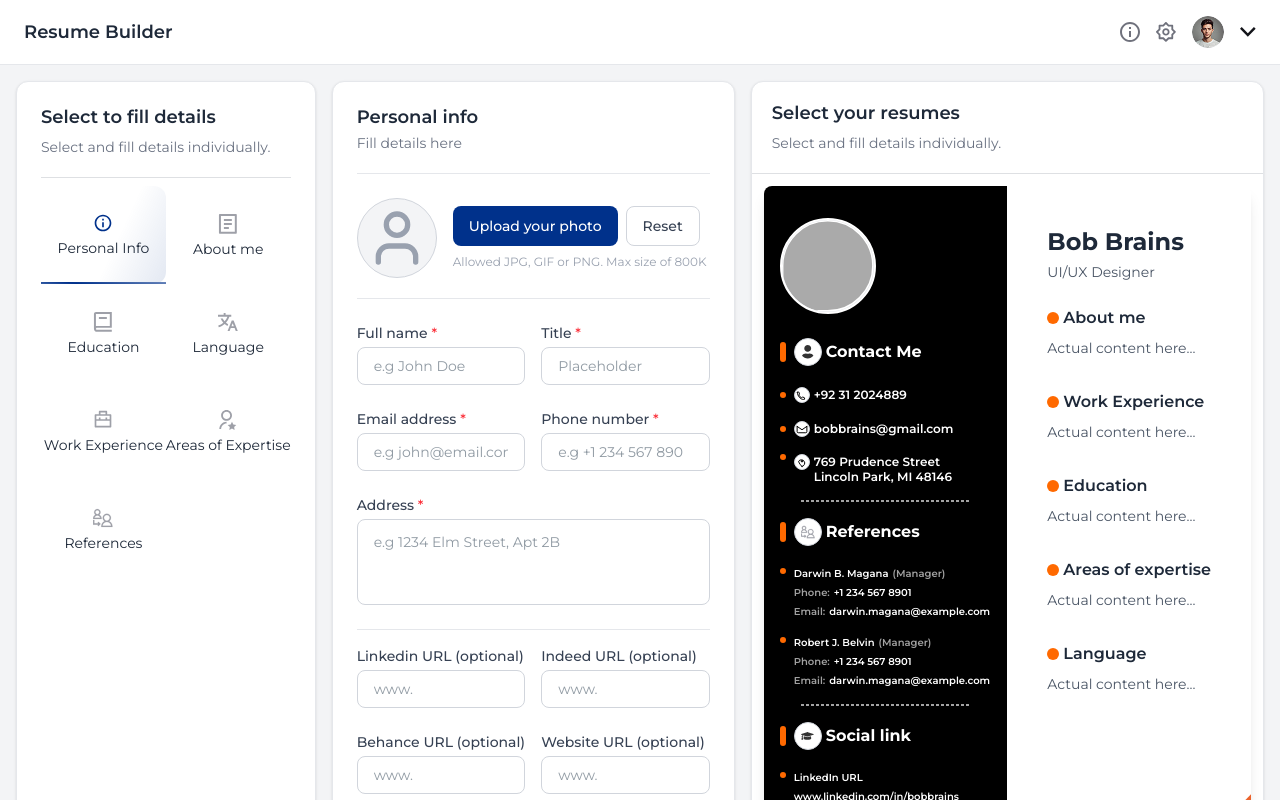
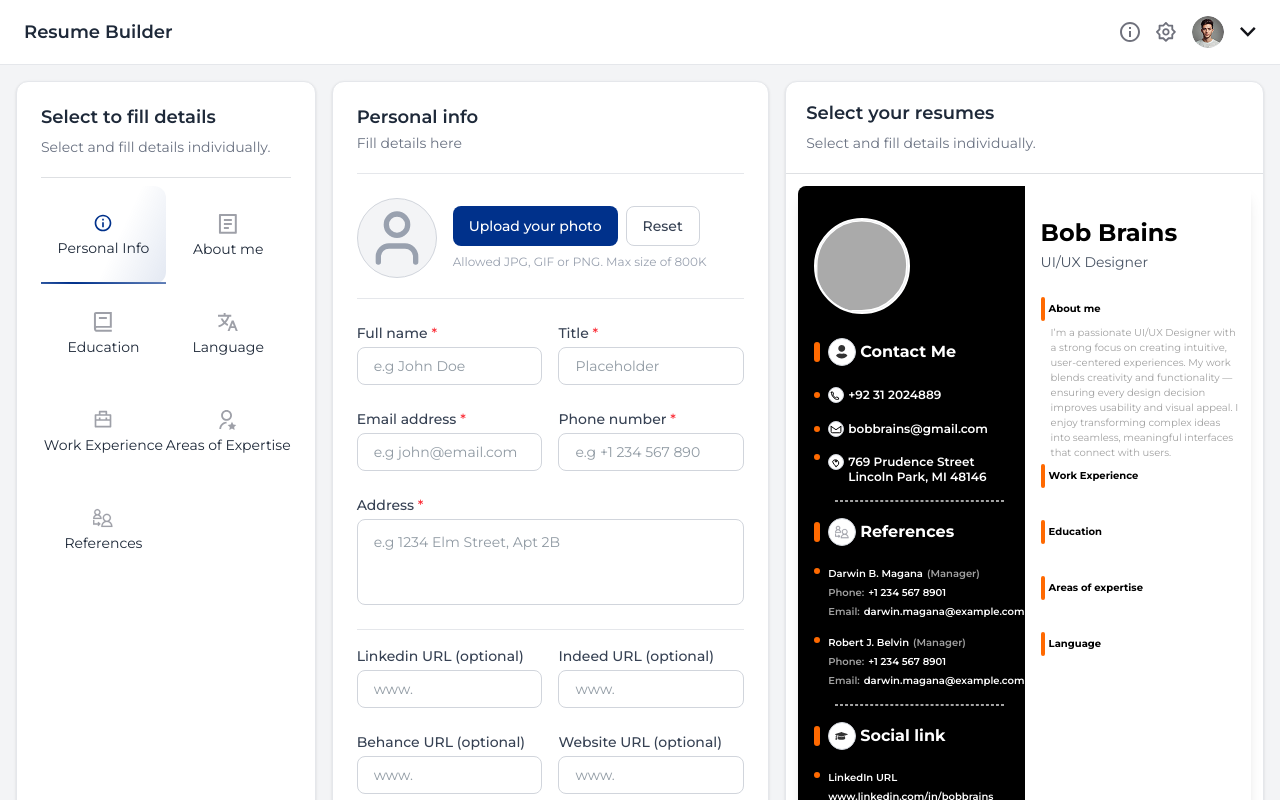
Before and after one commit to muhammadsalif/resume-builder, a React (Vite) app: page /builder/personal-info in a window 1280 px wide. Shown: the top 800 px of the page. Built offline with nearby package versions, Linux system fonts and the light colour scheme.

Commit message:
[update] template preview

```diff
--- a/src/components/TemplatePreview.jsx
+++ b/src/components/TemplatePreview.jsx
@@ -45,7 +45,7 @@ export default function TemplatePreview({ withData = true }) {
           {/* <img src={orangeShape} alt="" className="bg-orangeshape" /> */}
 
           {/* Left rail content */}
-          <div className="bg-black relative z-30 flex flex-col items-start text-white h-full md:pl-4 md:pt-8">
+          <div className="bg-black relative z-30 flex flex-col items-start text-white h-full md:pl-4 md:pt-8 md:pb-4">
             {/* Avatar */}
             <div className="avatar-wrap mb-6">
               <div className="avatar-circle">
@@ -58,7 +58,7 @@ export default function TemplatePreview({ withData = true }) {
             </div>
 
             {/* Timeline */}
-            <div className="rail-items relative">
+            <div className="relative">
               {/* <div className="timeline-line" /> */}
 
               <div className="space-y-1">
@@ -89,33 +89,56 @@ export default function TemplatePreview({ withData = true }) {
         </div>
 
         {/* ===== RIGHT PANEL ===== */}
-        <div className="sheet-column relative bg-white overflow-hidden">
-          <img src={orangeShape} alt="" className="sheet-bottom-corner" />
+        <div className="template-column relative overflow-hidden bg-transparent">
+          {/* Right rail content */}
+          <div className="bg-white relative z-30 flex flex-col items-start text-black h-full md:pl-4 md:pt-8 md:pb-4">
+            {/* Header Section */}
+            <div className="avatar-wrap mb-6">
+              <div className="flex flex-col items-start">
+                <h3 className="text-[18px] sm:text-[24px] font-bold text-black font-inter leading-tight">
+                  Bob Brains
+                </h3>
+                <p className="text-[10px] sm:text-[14px] text-gray-600 font-inter mt-1">
+                  UI/UX Designer
+                </p>
+              </div>
+            </div>
 
-          <div className="sheet-content relative z-10 p-6 md:p-10">
-            <header className="mb-6">
-              <h3 className="text-2xl font-bold text-gray-800">Bob Brains</h3>
-              <p className="text-sm text-gray-600 mt-1">UI/UX Designer</p>
-            </header>
+            {/* Timeline / Sections */}
+            <div className="relative w-full">
+              <div className="space-y-1">
+                {sections.map((s, i) => (
+                  <div key={i} className="rail-item flex flex-col gap-1 relative">
+                    {/* Orange stretched dot + Title */}
+                    <div className="flex items-center gap-1">
+                      <div className="w-1 h-6 bg-orange-500 rounded-full flex-shrink-0" />
+                      <h3 className="text-[10px] font-bold leading-[100%] text-black font-inter">
+                        {s.title}
+                      </h3>
+                    </div>
 
-            {sections.map((s) => (
-              <section key={s.title} className="mb-6 min-h-[60px]">
-                <h4 className="flex items-center gap-1 text-gray-800 font-semibold mb-2">
-                  <span className="w-3 h-3 rounded-full bg-orange-500 inline-block" />
-                  {s.title}
-                </h4>
+                    {/* Section Content */}
+                    <div className="ml-[10px] w-[190px] opacity-100">
+                      {s.title === "About me" ? (
+                        <p className="font-inter font-normal not-italic text-[10px] tracking-[0%] text-[#A1A1A1]">
+                          I’m a passionate UI/UX Designer with a strong focus on creating
+                          intuitive, user-centered experiences. My work blends creativity
+                          and functionality — ensuring every design decision improves
+                          usability and visual appeal. I enjoy transforming complex ideas
+                          into seamless, meaningful interfaces that connect with users.
+                        </p>
+                      ) : (
+                        <p className="text-gray-300">&nbsp;</p>
+                      )}
+                    </div>
 
-                <div className="text-sm text-gray-600">
-                  {withData ? (
-                    <p>Actual content here...</p>
-                  ) : (
-                    <p className="text-gray-300">&nbsp;</p>
-                  )}
-                </div>
-              </section>
-            ))}
+                  </div>
+                ))}
+              </div>
+            </div>
           </div>
         </div>
+
       </div>
     </div>
   );
--- a/src/components/templatePreview.css
+++ b/src/components/templatePreview.css
@@ -32,11 +32,6 @@
   background: #e5e7eb;
   border: 2.85px solid rgba(255, 255, 255, 1);
   overflow: hidden;
-}
-
-/* timeline / dotted orange vertical */
-.rail-items {
-  position: relative;
 }
 
 /* vertical line close to center between rail and sheet */
```
